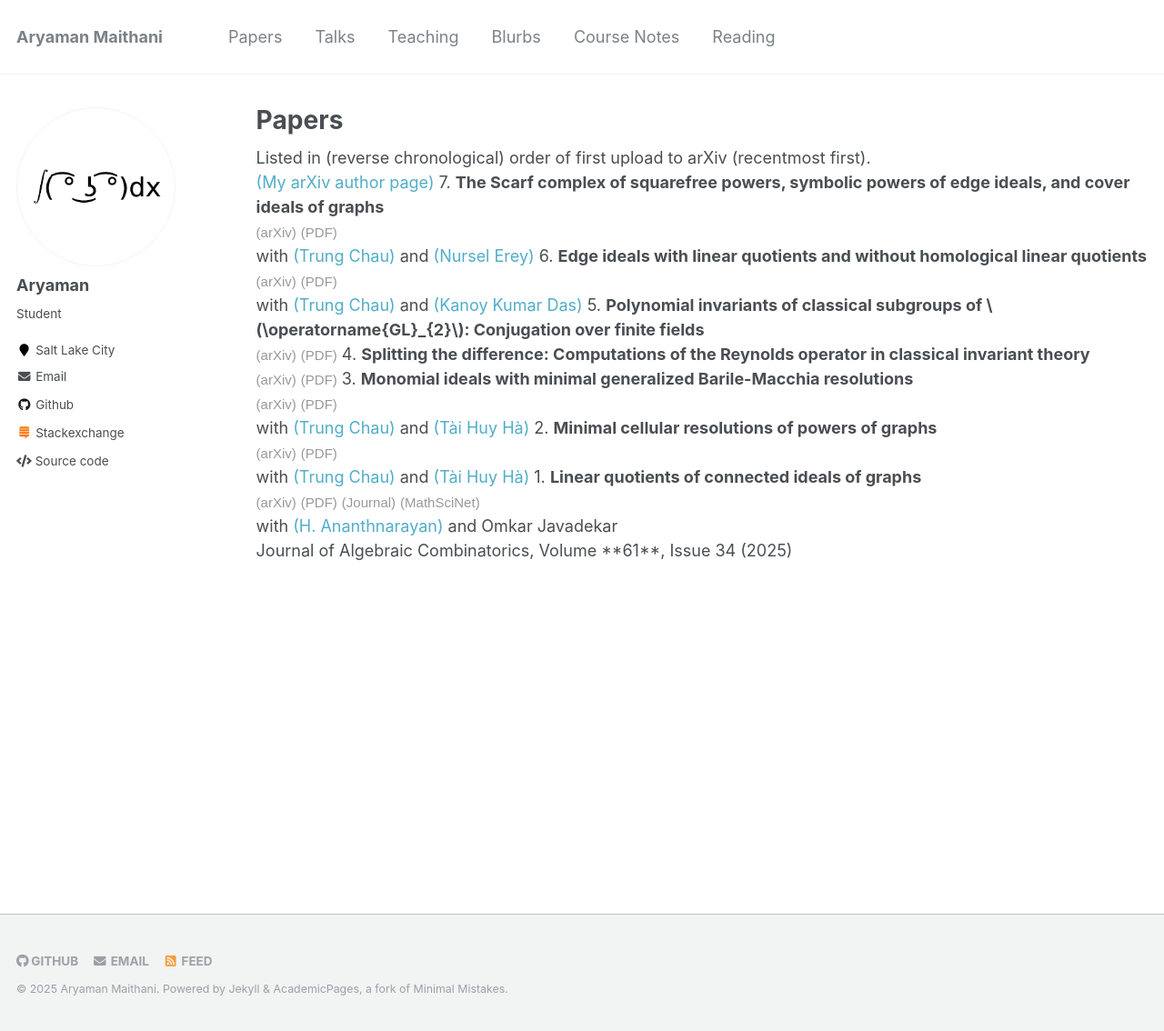
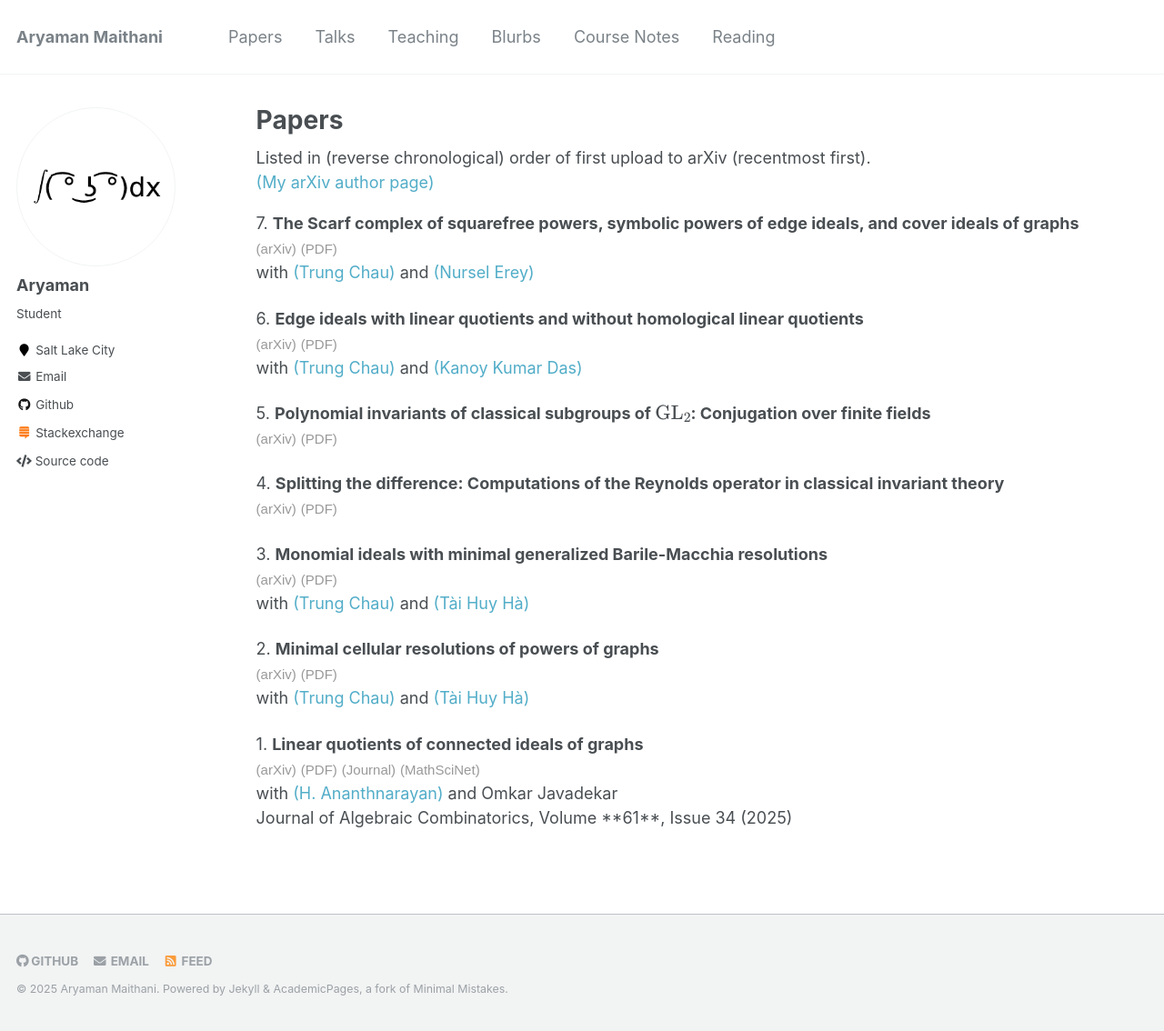
Before and after one commit to aryamanmaithani/math, a Jekyll site: the page built from _pages/papers.html, in a window 1280 px wide and 1134 px high. Shown: the whole window at 91% size. Built offline with Jekyll 4.4.1, drawn with Linux system fonts in a browser that asks for light colours; formulas are drawn with MathJax 3.

Commit message:
add par breaks, slash to 1

```diff
--- a/_pages/papers.html
+++ b/_pages/papers.html
@@ -9,29 +9,36 @@ Listed in (reverse chronological) order of first upload to arXiv (recentmost fir
 <a href="https://arxiv.org/a/maithani_a_1.html" target="_blank">(My arXiv author page)</a>
 <!-- generated by /math/codes/papers_page_generator/generator.py -->
 
+<p>
 7. <b>The Scarf complex of squarefree powers, symbolic powers of edge ideals, and cover ideals of graphs</b> <br>
  <a href="https://arxiv.org/abs/2503.13337" target="_blank"><span style="font-family: sans-serif, 'Open Sans';color: #999;font-size: 15px;">(arXiv)</span></a> <a href="chau_erey_maithani_scarf_powers.pdf" target="_blank"><span style="font-family: sans-serif, 'Open Sans';color: #999;font-size: 15px;">(PDF)</span></a> <br>
-with <a href="https://trungchaumath.github.io/" target="_blank">(Trung Chau)</a> and <a href="https://sites.google.com/view/nursel-erey/home" target="_blank">(Nursel Erey)</a>
+with <a href="https://trungchaumath.github.io/" target="_blank">(Trung Chau)</a> and <a href="https://sites.google.com/view/nursel-erey/home" target="_blank">(Nursel Erey)</a></p>
 
+<p>
 6. <b>Edge ideals with linear quotients and without homological linear quotients</b> <br>
  <a href="https://arxiv.org/abs/2503.11424" target="_blank"><span style="font-family: sans-serif, 'Open Sans';color: #999;font-size: 15px;">(arXiv)</span></a> <a href="chau_das_maithani_homological_shift_ideals.pdf" target="_blank"><span style="font-family: sans-serif, 'Open Sans';color: #999;font-size: 15px;">(PDF)</span></a> <br>
-with <a href="https://trungchaumath.github.io/" target="_blank">(Trung Chau)</a> and <a href="https://sites.google.com/site/kanoysclassichomepage/" target="_blank">(Kanoy Kumar Das)</a>
+with <a href="https://trungchaumath.github.io/" target="_blank">(Trung Chau)</a> and <a href="https://sites.google.com/site/kanoysclassichomepage/" target="_blank">(Kanoy Kumar Das)</a></p>
 
-5. <b>Polynomial invariants of classical subgroups of \\(\operatorname{GL}_{2}\\): Conjugation over finite fields</b> <br>
- <a href="https://arxiv.org/abs/2501.15080" target="_blank"><span style="font-family: sans-serif, 'Open Sans';color: #999;font-size: 15px;">(arXiv)</span></a> <a href="maithani_conjugation.pdf" target="_blank"><span style="font-family: sans-serif, 'Open Sans';color: #999;font-size: 15px;">(PDF)</span></a>
+<p>
+5. <b>Polynomial invariants of classical subgroups of \(\operatorname{GL}_{2}\): Conjugation over finite fields</b> <br>
+ <a href="https://arxiv.org/abs/2501.15080" target="_blank"><span style="font-family: sans-serif, 'Open Sans';color: #999;font-size: 15px;">(arXiv)</span></a> <a href="maithani_conjugation.pdf" target="_blank"><span style="font-family: sans-serif, 'Open Sans';color: #999;font-size: 15px;">(PDF)</span></a></p>
 
+<p>
 4. <b>Splitting the difference: Computations of the Reynolds operator in classical invariant theory</b> <br>
- <a href="https://arxiv.org/abs/2412.18841" target="_blank"><span style="font-family: sans-serif, 'Open Sans';color: #999;font-size: 15px;">(arXiv)</span></a> <a href="maithani_classical_reynolds.pdf" target="_blank"><span style="font-family: sans-serif, 'Open Sans';color: #999;font-size: 15px;">(PDF)</span></a>
+ <a href="https://arxiv.org/abs/2412.18841" target="_blank"><span style="font-family: sans-serif, 'Open Sans';color: #999;font-size: 15px;">(arXiv)</span></a> <a href="maithani_classical_reynolds.pdf" target="_blank"><span style="font-family: sans-serif, 'Open Sans';color: #999;font-size: 15px;">(PDF)</span></a></p>
 
+<p>
 3. <b>Monomial ideals with minimal generalized Barile-Macchia resolutions</b> <br>
  <a href="https://arxiv.org/abs/2412.11843" target="_blank"><span style="font-family: sans-serif, 'Open Sans';color: #999;font-size: 15px;">(arXiv)</span></a> <a href="chau_ha_maithani_monomial_ideal_BM.pdf" target="_blank"><span style="font-family: sans-serif, 'Open Sans';color: #999;font-size: 15px;">(PDF)</span></a> <br>
-with <a href="https://trungchaumath.github.io/" target="_blank">(Trung Chau)</a> and <a href="http://www.math.tulane.edu/~tai/" target="_blank">(Tài Huy Hà)</a>
+with <a href="https://trungchaumath.github.io/" target="_blank">(Trung Chau)</a> and <a href="http://www.math.tulane.edu/~tai/" target="_blank">(Tài Huy Hà)</a></p>
 
+<p>
 2. <b>Minimal cellular resolutions of powers of graphs</b> <br>
  <a href="https://arxiv.org/abs/2404.04380" target="_blank"><span style="font-family: sans-serif, 'Open Sans';color: #999;font-size: 15px;">(arXiv)</span></a> <a href="chau_ha_maithani_minimal_cellular_resolutions.pdf" target="_blank"><span style="font-family: sans-serif, 'Open Sans';color: #999;font-size: 15px;">(PDF)</span></a> <br>
-with <a href="https://trungchaumath.github.io/" target="_blank">(Trung Chau)</a> and <a href="http://www.math.tulane.edu/~tai/" target="_blank">(Tài Huy Hà)</a>
+with <a href="https://trungchaumath.github.io/" target="_blank">(Trung Chau)</a> and <a href="http://www.math.tulane.edu/~tai/" target="_blank">(Tài Huy Hà)</a></p>
 
+<p>
 1. <b>Linear quotients of connected ideals of graphs</b> <br>
  <a href="https://arxiv.org/abs/2401.01046" target="_blank"><span style="font-family: sans-serif, 'Open Sans';color: #999;font-size: 15px;">(arXiv)</span></a> <a href="ananthnarayan_javadekar_maithani_linear_quotients_connected_ideals.pdf" target="_blank"><span style="font-family: sans-serif, 'Open Sans';color: #999;font-size: 15px;">(PDF)</span></a> <a href="https://doi.org/10.1007/s10801-025-01395-6" target="_blank"><span style="font-family: sans-serif, 'Open Sans';color: #999;font-size: 15px;">(Journal)</span></a> <a href="https://mathscinet.ams.org/mathscinet/article?mr=4884486" target="_blank"><span style="font-family: sans-serif, 'Open Sans';color: #999;font-size: 15px;">(MathSciNet)</span></a> <br>
 with <a href="https://www.math.iitb.ac.in/~ananth/" target="_blank">(H. Ananthnarayan)</a> and Omkar Javadekar <br>
-Journal of Algebraic Combinatorics, Volume **61**, Issue 34 (2025)
+Journal of Algebraic Combinatorics, Volume **61**, Issue 34 (2025)</p>
```
Also changed, not shown: 1 other file.
